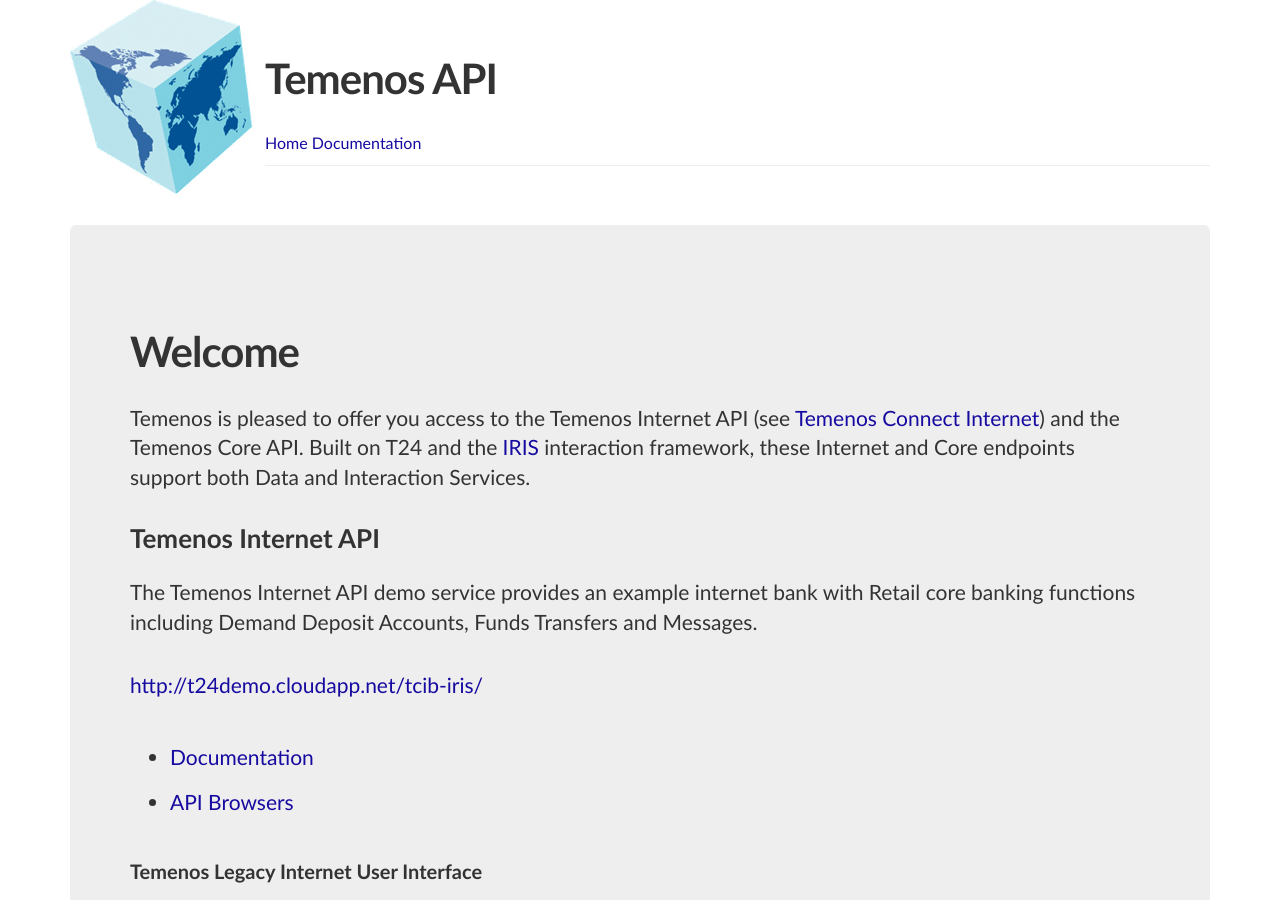
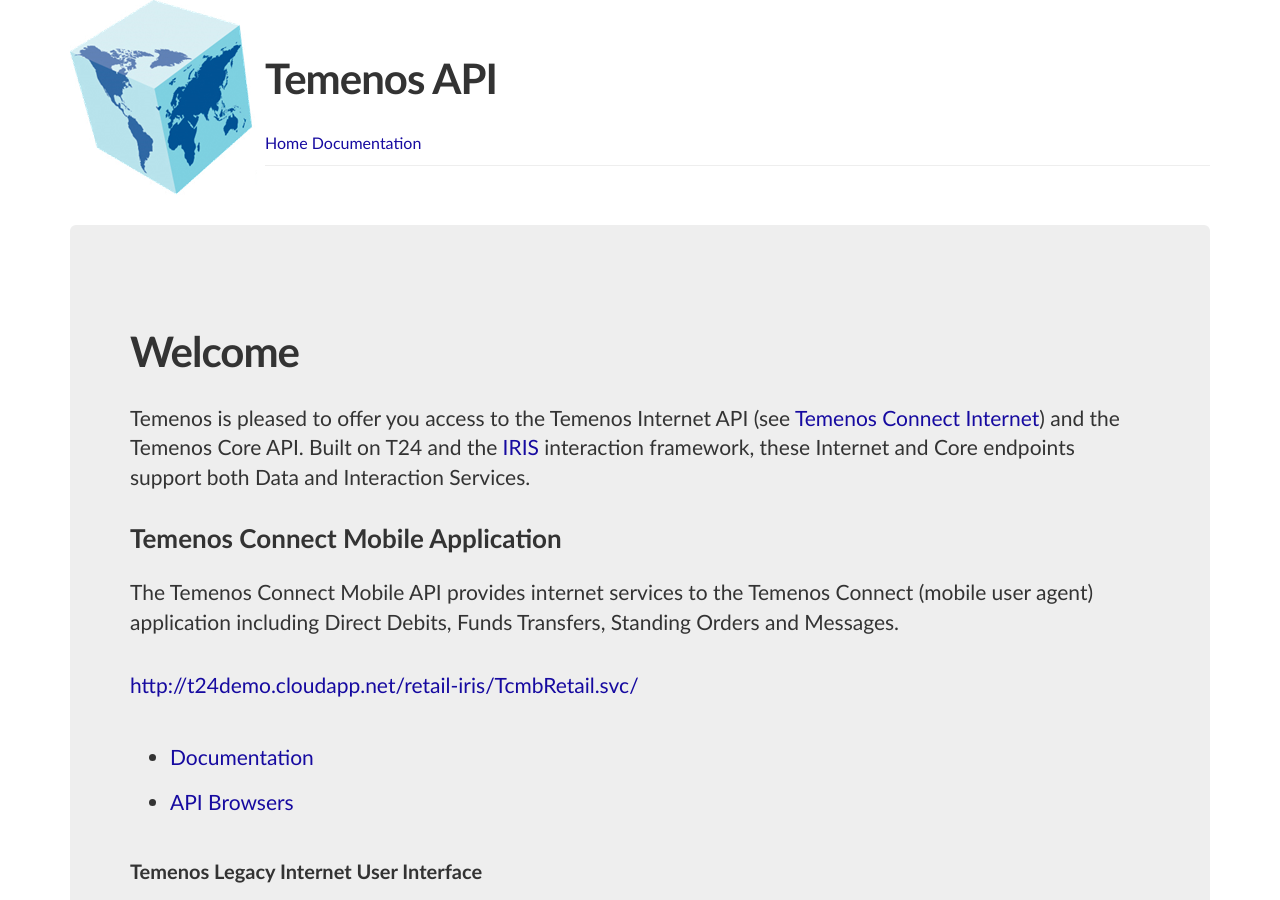
Before and after one commit to temenostech/TemenosHypermediaAPI, a Jekyll site: the page built from index.md, in a window 1280 px wide and 900 px high. Built offline with Jekyll 4.4.1, drawn with Linux system fonts in a browser that asks for light colours; some web fonts are replaced; Markdown is read by kramdown in place of the engine named in the settings.

Commit message:
Updated the link to new TCMB

```diff
--- a/index.md
+++ b/index.md
@@ -6,16 +6,15 @@ title: Temenos API
 
 Temenos is pleased to offer you access to the Temenos Internet API (see [Temenos Connect Internet](http://www.temenos.com/en/products-and-services/front-end--channels/temenos-connect/temenos-connect-internet/)) and the Temenos Core API.  Built on T24 and the [IRIS](http://www.rimdsl.org) interaction framework, these Internet and Core endpoints support both Data and Interaction Services.
 
+### Temenos Connect Mobile Application
 
+The Temenos Connect Mobile API provides internet services to the Temenos Connect (mobile user agent) application including Direct Debits, Funds Transfers, Standing Orders and Messages.
 
-### Temenos Internet API
+[http://t24demo.cloudapp.net/retail-iris/TcmbRetail.svc/](http://t24demo.cloudapp.net/retail-iris/TcmbRetail.svc/)
 
-The Temenos Internet API demo service provides an example internet bank with Retail core banking functions including Demand Deposit Accounts, Funds Transfers and Messages.
+* [Documentation](TCMobileAPI)
+* [API Browsers](TCMobileAPIBrowsers)
 
-[http://t24demo.cloudapp.net/tcib-iris/](http://t24demo.cloudapp.net/tcib-iris/)
-
-* [Documentation](InternetAPI)
-* [API Browsers](InternetAPIBrowsers)
 
 #### Temenos Legacy Internet User Interface
 
```
